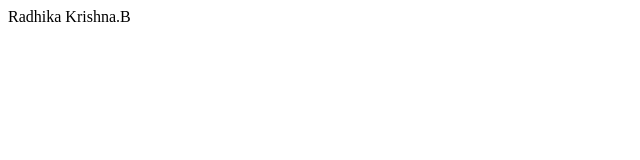
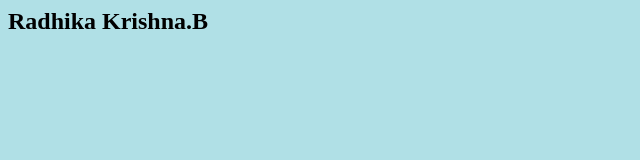
Before and after one commit to rkrishnab/sem4-fet, a plain HTML site: page assignment/one.html in a window 1280 px wide. Shown: the whole page, without its empty margins (0-640 px from the left). Drawn offline with Linux system fonts and the light colour scheme.

Commit message:
Fix HTML body tag style syntax

```diff
--- a/assignment/one.html
+++ b/assignment/one.html
@@ -1,5 +1,5 @@
 <html>
-  <body style = "Background-color : powderblue>
+  <body style = "Background-color : powderblue;">
      <h2>Radhika Krishna.B</h2>
   </body>
 </html>
```
